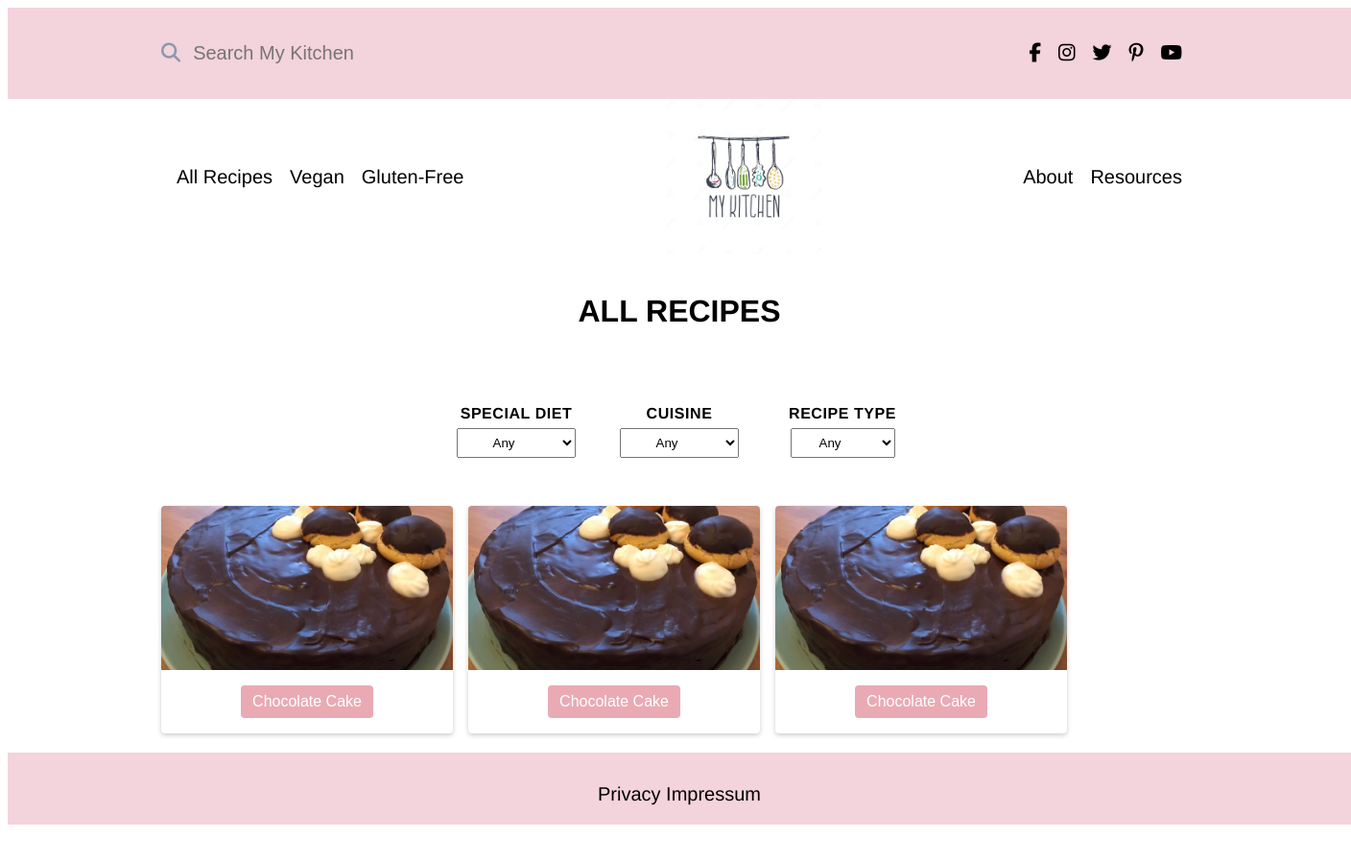
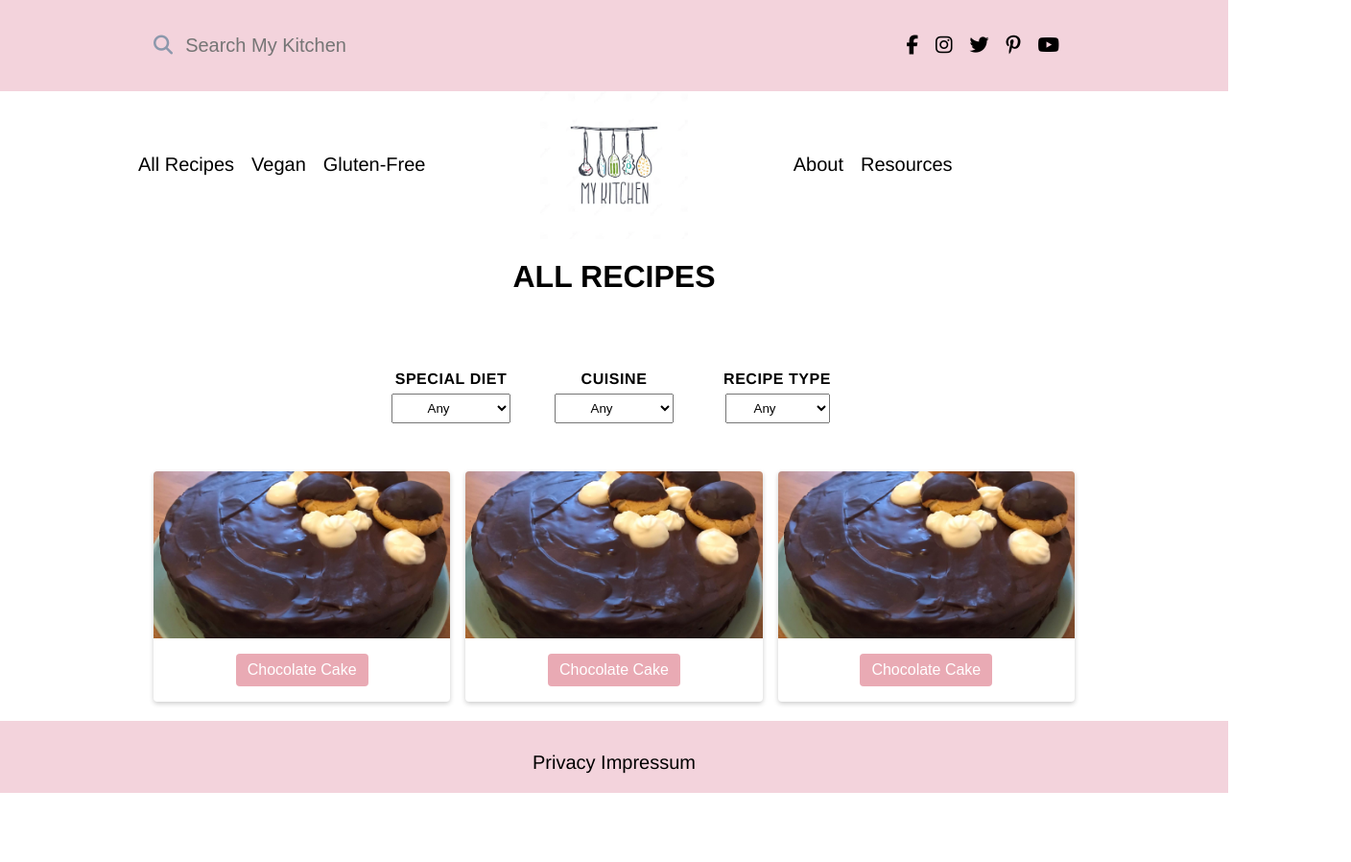
Before and after one commit to ulkerm/test, a plain HTML site: page index.html in a window 1280 px wide. Shown: the whole page at 96% size, 1408 px wide, since content can reach past the window. Drawn offline with Linux system fonts and the light colour scheme.

Commit message:
logo zentriert u Änderung v media auf container

```diff
--- a/index.html
+++ b/index.html
@@ -55,7 +55,7 @@
       </div>
     </div>
     <header class="site-header">
-      <div class="wrap">
+      <!--<div class="wrap">-->
         <div class="header-nav">
           <div class="nav-seondary-container">
             <button class="toggle-menu">
@@ -86,7 +86,7 @@
               </li>
           </nav>
         </div>
-      </div>
+      <!--</div>-->
     </header>
 
 
--- a/style.css
+++ b/style.css
@@ -1,11 +1,14 @@
 * {
     /* This is more intuitive than the default content-box */
     box-sizing: border-box;
-  }
+}
 
+body {
+  margin: 0;
+}
 
 .content-container {
-    width: 1400px;
+    //width: 1400px;
     min-height: 300px;
     margin-left: auto;
     margin-right: auto;
@@ -63,7 +66,17 @@
     justify-content: space-between;
     font-size: 20px;
     align-items: center;
+    width: 80%;
+    margin-inline: auto;
 }
+
+.header-nav > * {
+  flex-basis: 33.33%;
+}
+
+/*.header-nav > .nav-secondary-container, .header-nav > .nav-primary-container {
+  flex: 1 1 0px;
+}*/
 
 .site-footer {
     padding-top: 2rem;
@@ -149,7 +162,7 @@ h6 {
   } */
 }
 
-@media (max-width: 950px) {
+@container (max-width: 950px) {
   .main-nav {
     justify-content: center;
 
```
